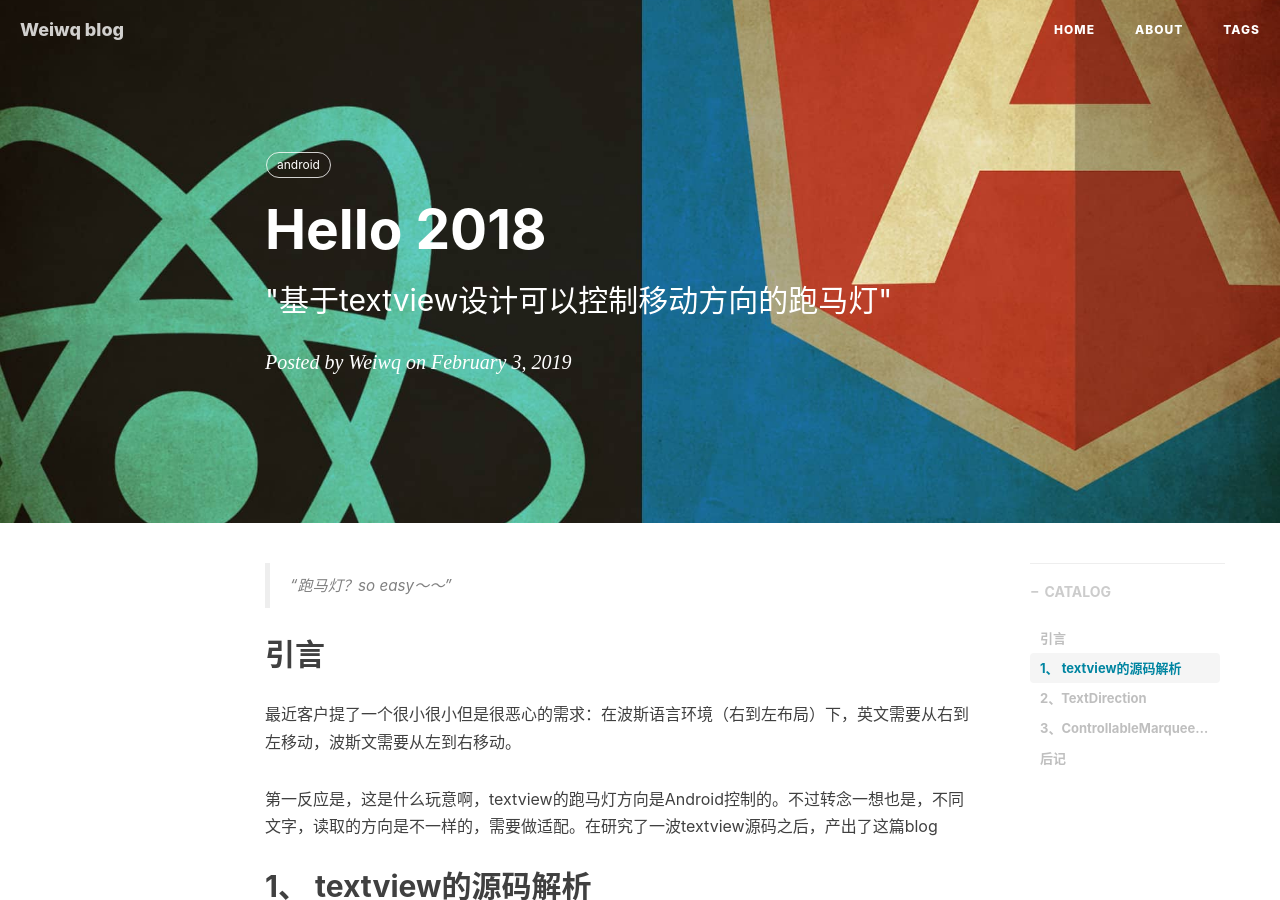
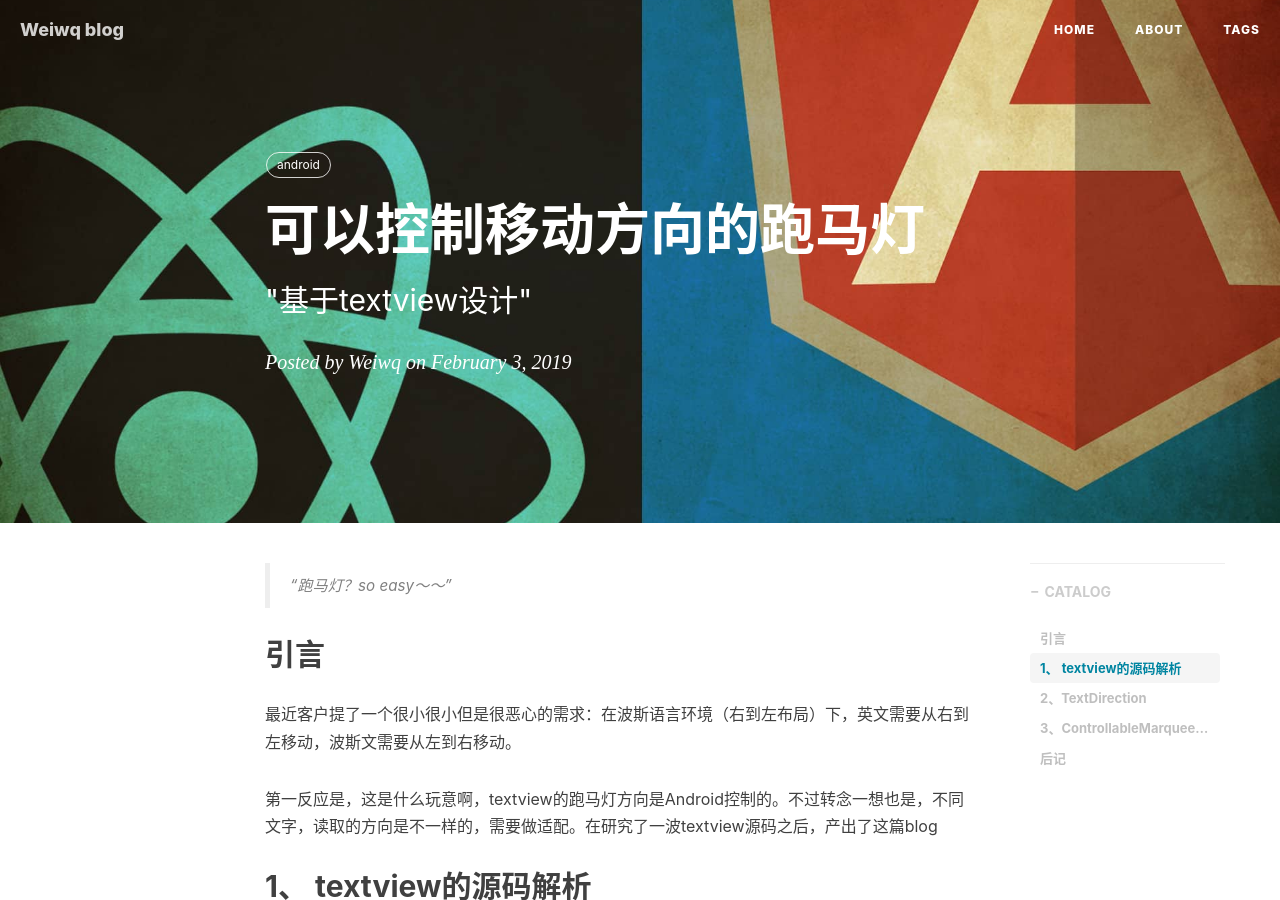
Before and after one commit to weiwangqiang/weiwangqiang.github.io, a Jekyll site: the page built from _posts/2019-02-3-可控制方向的跑马灯.markdown, in a window 1280 px wide and 900 px high. Built offline with Jekyll 4.4.1, drawn with Linux system fonts in a browser that asks for light colours; nearby versions of some CDN libraries; comment, search, counter and statistics services are not loaded; some of the changed text lies outside the part shown.

Commit message:
[feature][title] change title
[what] chang title
[why]
[how]

```diff
--- a/_posts/2019-02-3-可控制方向的跑马灯.markdown
+++ b/_posts/2019-02-3-可控制方向的跑马灯.markdown
@@ -1,7 +1,7 @@
 ---
 layout:     post
-title:      "Hello 2018"
-subtitle:   " \"基于textview设计可以控制移动方向的跑马灯\""
+title:      "可以控制移动方向的跑马灯"
+subtitle:   " \"基于textview设计\""
 date:       2019-02-3 10:10:00
 author:     "Weiwq"
 header-img: "img/background/post-bg-re-vs-ng2.jpg"
@@ -145,7 +144,6 @@ public class MarqueeActivity extends BaseActivity {
         android:background="@color/colorAccent"
         android:ellipsize="marquee"
         android:focusable="true"
-        android:gravity="start"
         android:marqueeRepeatLimit="marquee_forever"
         android:singleLine="true"
         android:text=" تنظیمتنظیم تنظیم ضبط:"/>
```
Also changed, not shown: other parts of _posts/2019-02-3-可控制方向的跑马灯.markdown (+1 -2 lines).
